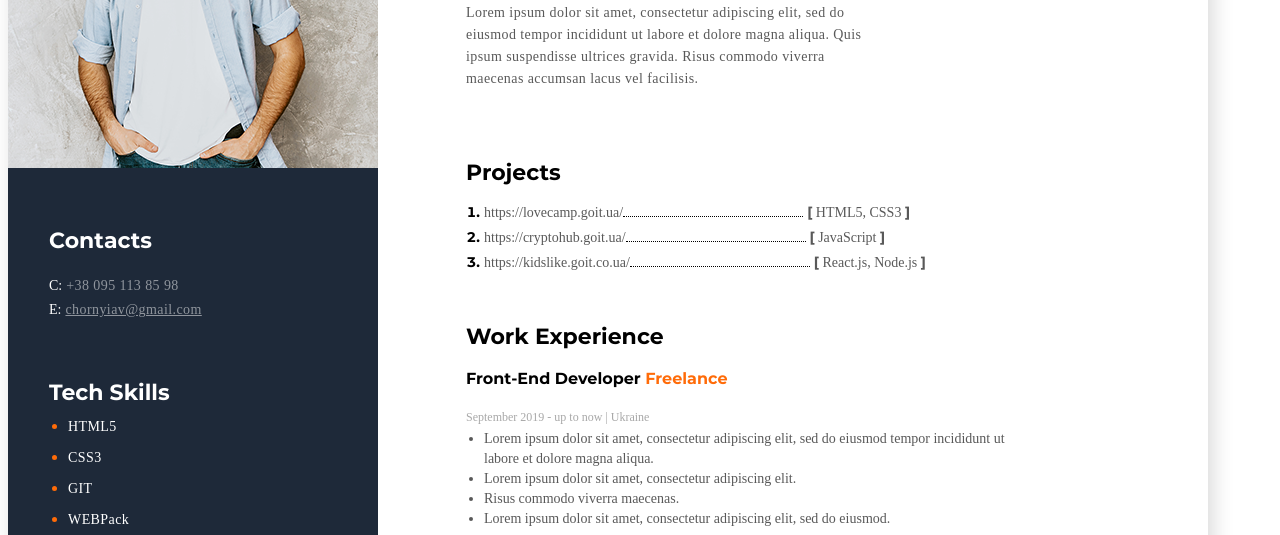
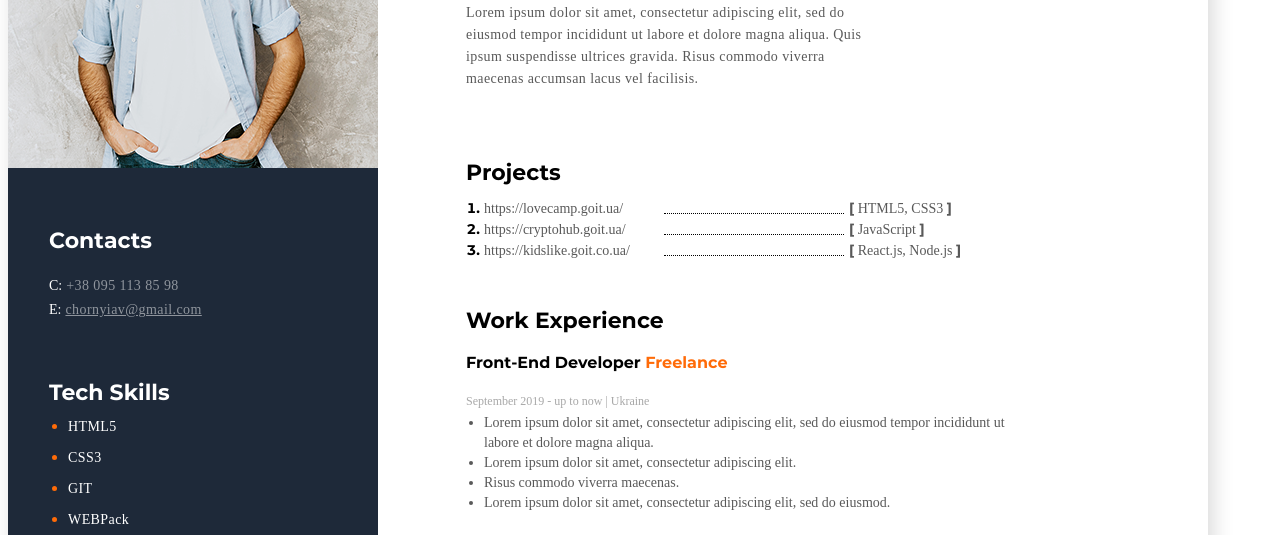
Before and after one commit to Sverhkot/resume-markup, a plain HTML site: page resume.html in a window 1280 px wide. Shown: the part 234-769 px from the top of the page. Drawn offline with Linux system fonts and the light colour scheme; a web font is replaced by a local one.

Commit message:
fixed list

```diff
--- a/resume.html
+++ b/resume.html
@@ -54,11 +54,23 @@
           <p class="description">Lorem ipsum dolor sit amet, consectetur adipiscing elit, sed do eiusmod tempor incididunt ut labore et dolore magna
           aliqua. Quis ipsum suspendisse ultrices gravida. Risus commodo viverra maecenas accumsan lacus vel facilisis.</p>
           <h3 class="projects">Projects</h3>
-          <ol class="list-of-projects">
-            <li class="project"><span class="project-name">https://lovecamp.goit.ua/</span><span class="dotted"></span> <span class="lang"><b>[</b> HTML5, CSS3 <b>]</b></span></li>
-            <li class="project"><span class="project-name">https://cryptohub.goit.ua/</span><span class="dotted"></span> <span class="lang"><b>[</b> JavaScript <b>]</b></span></li>
-            <li class="project"><span class="project-name">https://kidslike.goit.co.ua/</span><span class="dotted"></span> <span class="lang"><b>[</b> React.js, Node.js <b>]</b></span></li>
-          </ol>
+          <div class="list-of-projects">
+            <ol class="lists">
+              <li class="project-number"><span class="project-name">https://lovecamp.goit.ua/</span></li>
+              <li class="project-number"><span class="project-name">https://cryptohub.goit.ua/</span></li>
+              <li class="project-number"><span class="project-name">https://kidslike.goit.co.ua/</span></li>
+            </ol>
+            <ul class="lists">
+              <li class="between"><span class="dotted"></span></li>
+              <li class="between"><span class="dotted"></span></li>
+              <li class="between"><span class="dotted"></span></li>
+            </ul>
+            <ul class="lists">
+              <li class="between"><span class="lang"><b>[</b> HTML5, CSS3 <b>]</b></span></li>
+              <li class="between"><span class="lang"><b>[</b> JavaScript <b>]</b></span></li>
+              <li class="between"><span class="lang"><b>[</b> React.js, Node.js <b>]</b></span></li>
+            </ul>
+          </div>
           <div class="work-experience">
             <h1 class="block-name">Work Experience</h1>
             <h4 class="position">Front-End Developer <span class="colortext">Freelance</span></h4>
--- a/styles.css
+++ b/styles.css
@@ -162,6 +162,18 @@
 }
 .list-of-projects {
   padding-left: 18px;
+  width: 500px;
+  display: grid;
+  grid-template-columns: 180px 1fr 135px;
+}
+.lists {
+  margin: 0;
+  padding: 0;
+  display: grid;
+  grid-template-rows: 21px 21px 21px;
+}
+.between {
+  list-style-type: none;
 }
 .project-name,
 .lang {
@@ -172,7 +184,7 @@
   font-weight: 400;
   line-height: 24px;
 }
-.project {
+.project-number {
   color: #000000;
   font-family: 'Montserrat';
   font-size: 14px;
@@ -182,7 +194,7 @@
 .dotted {
   display: inline-block;
   width: 180px;
-  height: 1px;
+  height: 17px;
   border-bottom: 1px dotted black;
 }
 .block-name {
```
